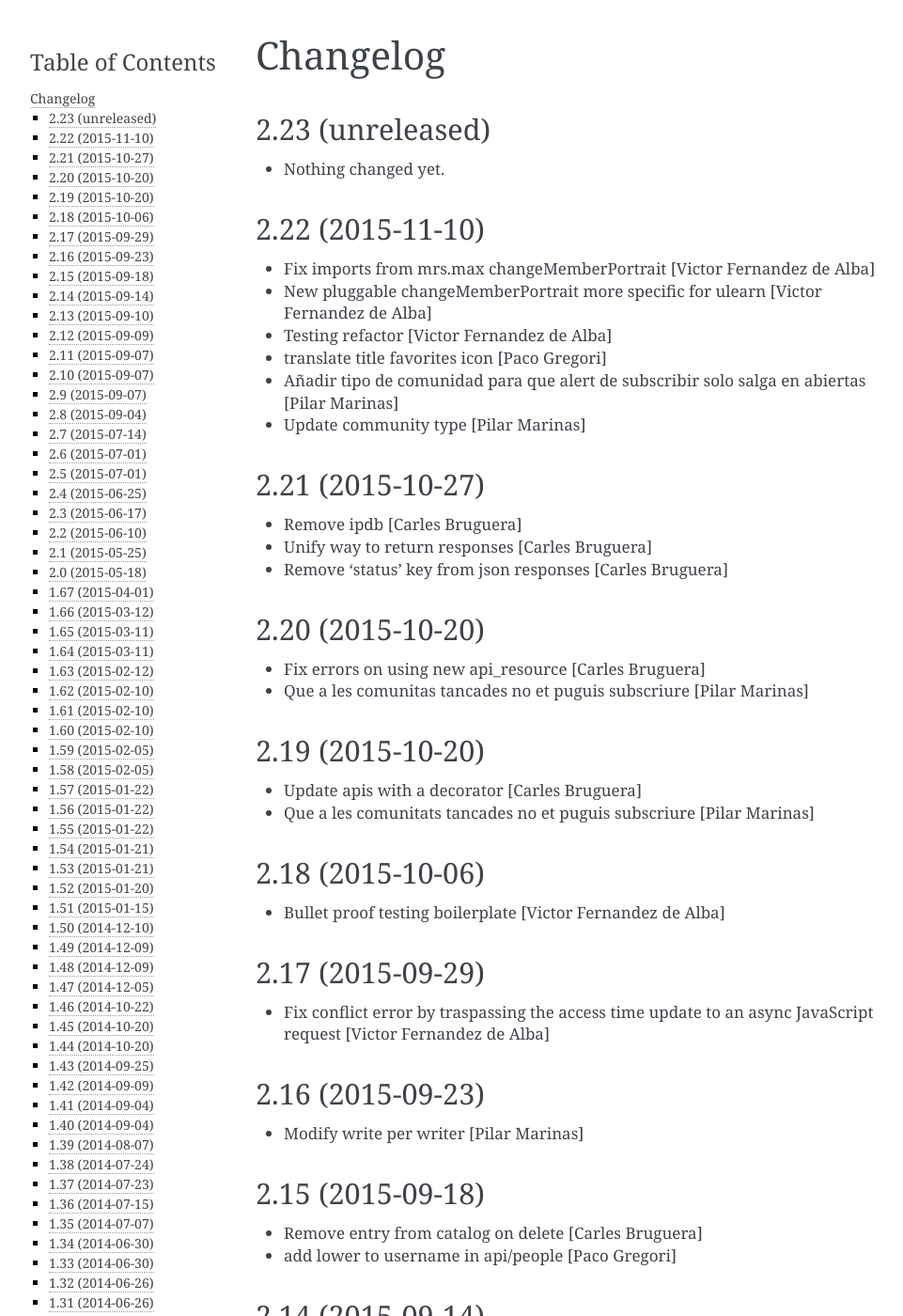
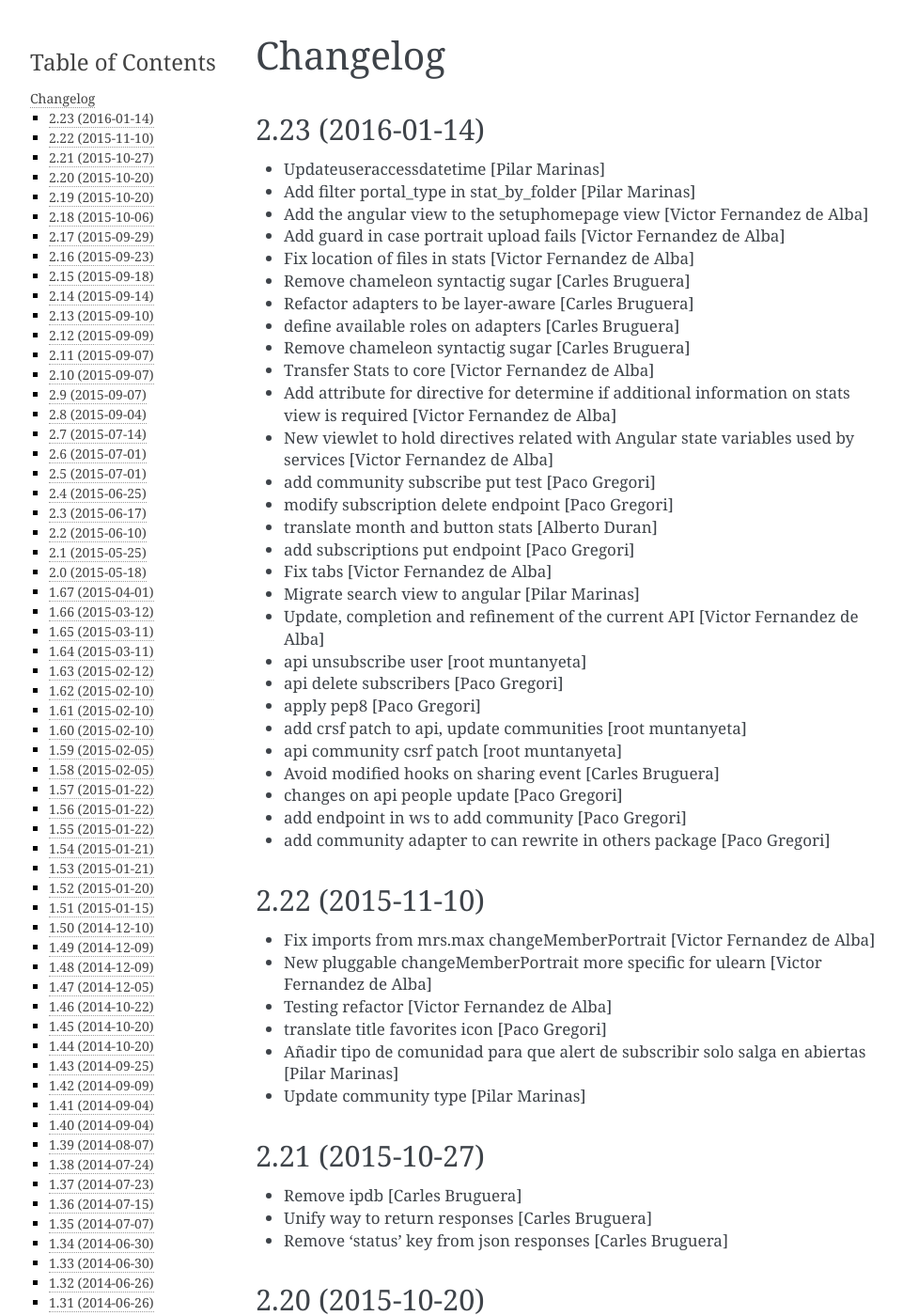
Before and after one commit to UPCnet/ulearn.core, a Sphinx documentation site: the page built from docs/HISTORY.rst, in a window 1280 px wide and 1400 px high. Shown: the whole window at 94% size, without its empty margins (148-1109 px from the left). Built offline with Sphinx 7.4.7, drawn with Linux system fonts in a browser that asks for light colours; pages that are not in the unit, such as notebooks, are missing from menus.

Commit message:
Preparing release 2.23

```diff
--- a/docs/HISTORY.rst
+++ b/docs/HISTORY.rst
@@ -1,11 +1,37 @@
 Changelog
 =========
 
-2.23 (unreleased)
+2.23 (2016-01-14)
 -----------------
 
-- Nothing changed yet.
-
+* Updateuseraccessdatetime [Pilar Marinas]
+* Add filter portal_type in stat_by_folder [Pilar Marinas]
+* Add the angular view to the setuphomepage view [Victor Fernandez de Alba]
+* Add guard in case portrait upload fails [Victor Fernandez de Alba]
+* Fix location of files in stats [Victor Fernandez de Alba]
+* Remove chameleon syntactig sugar [Carles Bruguera]
+* Refactor adapters to be layer-aware [Carles Bruguera]
+* define available roles on adapters [Carles Bruguera]
+* Remove chameleon syntactig sugar [Carles Bruguera]
+* Transfer Stats to core [Victor Fernandez de Alba]
+* Add attribute for directive for determine if additional information on stats view is required [Victor Fernandez de Alba]
+* New viewlet to hold directives related with Angular state variables used by services [Victor Fernandez de Alba]
+* add community subscribe put test [Paco Gregori]
+* modify subscription delete endpoint [Paco Gregori]
+* translate month and button stats [Alberto Duran]
+* add subscriptions put endpoint [Paco Gregori]
+* Fix tabs [Victor Fernandez de Alba]
+* Migrate search view to angular [Pilar Marinas]
+* Update, completion and refinement of the current API [Victor Fernandez de Alba]
+* api unsubscribe user [root muntanyeta]
+* api delete subscribers [Paco Gregori]
+* apply pep8 [Paco Gregori]
+* add crsf patch to api, update communities [root muntanyeta]
+* api community csrf patch [root muntanyeta]
+* Avoid modified hooks on sharing event [Carles Bruguera]
+* changes on api people update [Paco Gregori]
+* add endpoint in ws to add community [Paco Gregori]
+* add community adapter to can rewrite in others package [Paco Gregori]
 
 2.22 (2015-11-10)
 -----------------
--- a/setup.py
+++ b/setup.py
@@ -1,7 +1,7 @@
 from setuptools import setup, find_packages
 import os
 
-version = '2.23.dev0'
+version = '2.23'
 
 README = open('README.rst').read()
 HISTORY = open(os.path.join('docs', 'HISTORY.rst')).read()
```
